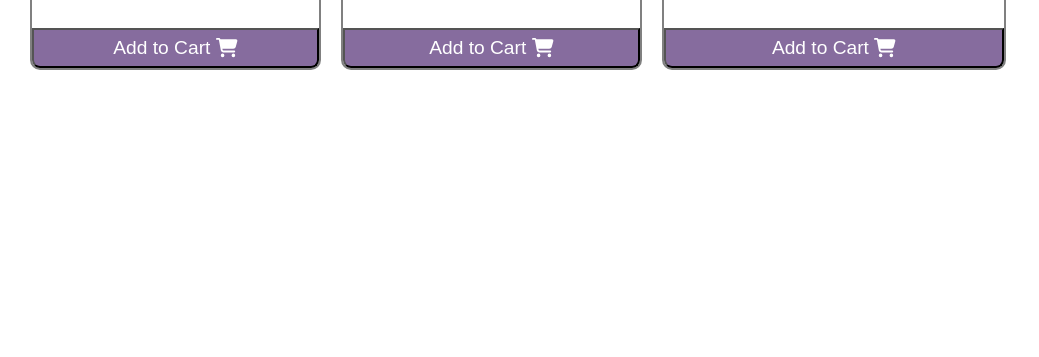
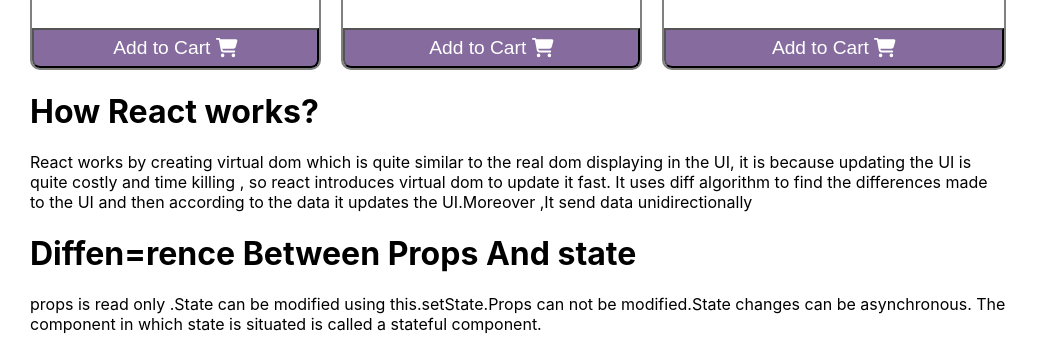
Before and after one commit to shihabsararrafid/lucky-one, a React (Create React App) app: page / in a window 1280 px wide. Shown: the part 2161-2518 px from the top of the page, without its empty margins (0-1039 px from the left). Before the commit the page ends 2241 px from the top, so only its background shows below. Built offline with nearby package versions, Linux system fonts and the light colour scheme.

Commit message:
qquestion answered

```diff
--- a/src/Component/Shop/Shop.js
+++ b/src/Component/Shop/Shop.js
@@ -78,6 +78,13 @@
 
                 <Cart addToCart={addId} removeAll={removeAll}></Cart>
                 <Random></Random>
+
+            </div>
+            <div>
+                <h1>How React works?</h1>
+                <p>React works by creating virtual dom which is quite similar to the real dom displaying in the UI, it is because updating the UI is quite costly and time killing , so react introduces virtual dom to update it fast. It uses diff algorithm to find the differences made to the UI and then according to the data it updates the UI.Moreover ,It send data unidirectionally</p>
+                <h1>Diffen=rence Between Props And state</h1>
+                <p>props is read only .State can be modified using this.setState.Props can not be modified.State changes can be asynchronous. The component in which state is situated is called a stateful component. </p>
             </div>
         </div>
     );
```
